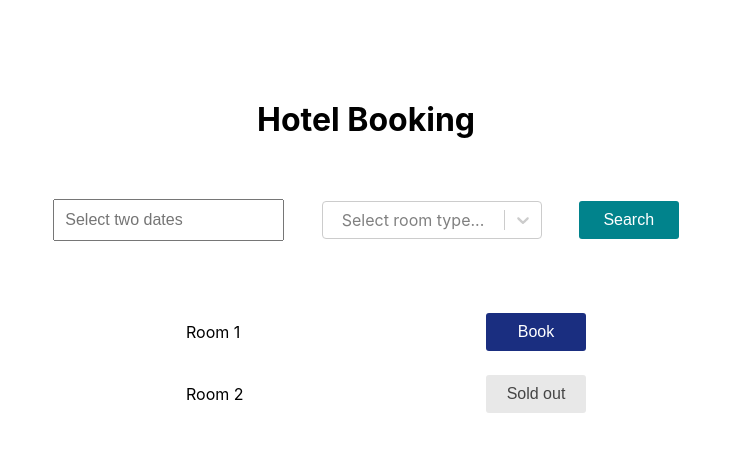
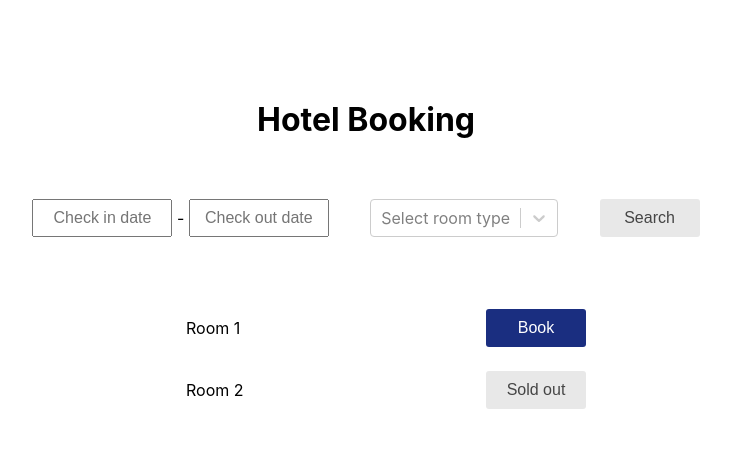
Before and after one commit to danielmees/hotel-booking, a React (Create React App) app: page / in a window 1280 px wide. Shown: the top 452 px of the page, without its empty margins (274-1005 px from the left). Built offline with nearby package versions, Linux system fonts and the light colour scheme.

Commit message:
UI update with two date pickers

```diff
--- a/src/App.js
+++ b/src/App.js
@@ -10,27 +10,38 @@ import rooms from './assets/rooms.json';
 
 function App() {
   const [startDate, setStartDate] = useState(null);
+  const [minEndDate, setMinEndDate] = useState(new Date());
   const [endDate, setEndDate] = useState(null);
   const [roomType, setRoomType] = useState('');
 
-  const onChange = (dates) => {
-    const [start, end] = dates;
-    setStartDate(start);
-    setEndDate(end);
+  const handleStartDateChange = date => {
+    setStartDate(date);
+    const newMinEndDate = new Date(date.valueOf());
+    newMinEndDate.setDate(newMinEndDate.getDate() + 1);
+    setMinEndDate(newMinEndDate);
   };
-
-  console.log('rooms', rooms);
 
   return (
     <div className='hotel-booking'>
       <h1>Hotel Booking</h1>
       <section className='search-container'>
-        <DatePickerWrapper startDate={startDate}
-          endDate={endDate}
-          onChange={onChange}
+        <div className='search-container__date-picker'>
+          <DatePickerWrapper date={startDate}
+            handleChange={handleStartDateChange}
+            placeholderText="Check in date"
+            minDate={new Date()}
+          />
+          &nbsp;-&nbsp;
+          <DatePickerWrapper date={endDate}
+            handleChange={date => setEndDate(date)}
+            placeholderText="Check out date"
+            minDate={minEndDate}
+          />
+        </div>
+        <Selector handleChange={option => setRoomType(option.value)} />
+        <Button label='Search'
+          disable={!startDate || !endDate || !roomType}
         />
-        <Selector handleChange={option => setRoomType(option.value)} />
-        <Button label='Search' />
       </section>
       <section className='hotel-list'>
         <ul>
--- a/src/App.scss
+++ b/src/App.scss
@@ -4,7 +4,7 @@
   width: 100%;
 
   @media only screen and (min-width: 768px) {
-    width: 700px;
+    width: 750px;
   }
 }
 
@@ -22,6 +22,11 @@
   @media only screen and (min-width: 768px) {
     flex-direction: row;
   }
+
+  &__date-picker {
+    display: flex;
+    align-items: center;
+  }
 }
 
 .hotel-list {
--- a/src/components/DatePicker.js
+++ b/src/components/DatePicker.js
@@ -4,17 +4,15 @@ import DatePicker from 'react-datepicker';
 import "react-datepicker/dist/react-datepicker.css";
 import './DatePicker.scss';
 
-const DatePickerWrapper = ({ startDate, endDate, onChange }) => (
+const DatePickerWrapper = ({ date, handleChange, placeholderText, minDate }) => (
     <div>
         <DatePicker
-            selected={startDate}
-            onChange={onChange}
-            startDate={startDate}
-            endDate={endDate}
+            dateFormat="dd/MM/yyyy"
+            selected={date}
+            onChange={handleChange}
             className='date-picker-input'
-            selectsRange
-            minDate={new Date()}
-            placeholderText="Select two dates"
+            minDate={minDate}
+            placeholderText={placeholderText}
         />
     </div>
 );
--- a/src/components/DatePicker.scss
+++ b/src/components/DatePicker.scss
@@ -1,5 +1,6 @@
 .date-picker-input {
     font-size: 16px;
-    padding: 10px;
-    min-width: 175px;
+    padding: 8px;
+    width: 120px;
+    text-align: center;
 }
--- a/src/components/Selector.js
+++ b/src/components/Selector.js
@@ -10,7 +10,7 @@ const options = [
 
 const Selector = ({ handleChange }) => (
     <Select options={options}
-        placeholder='Select room type...'
+        placeholder='Select room type'
         onChange={handleChange}
         className='room-type-selector'
     />
--- a/src/components/Selector.scss
+++ b/src/components/Selector.scss
@@ -1,3 +1,3 @@
 .room-type-selector {
-    min-width: 220px;
+    min-width: 180px;
 }
```
